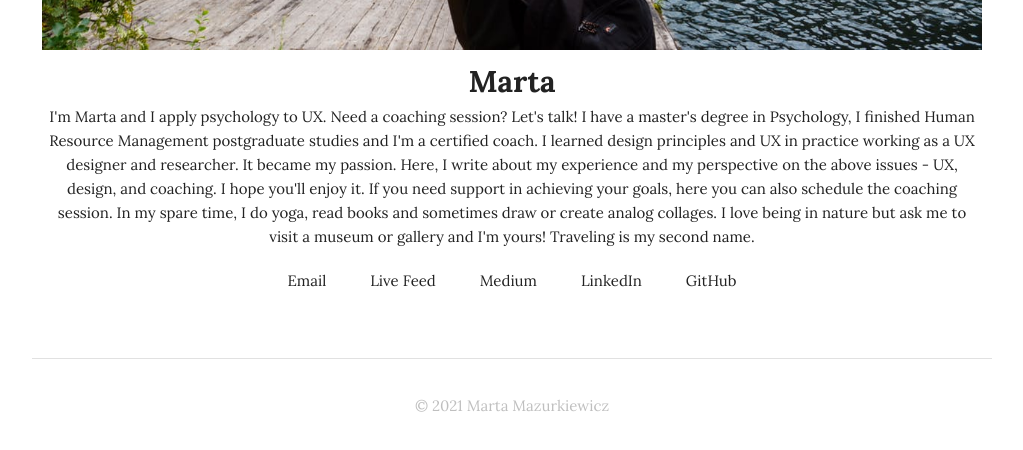
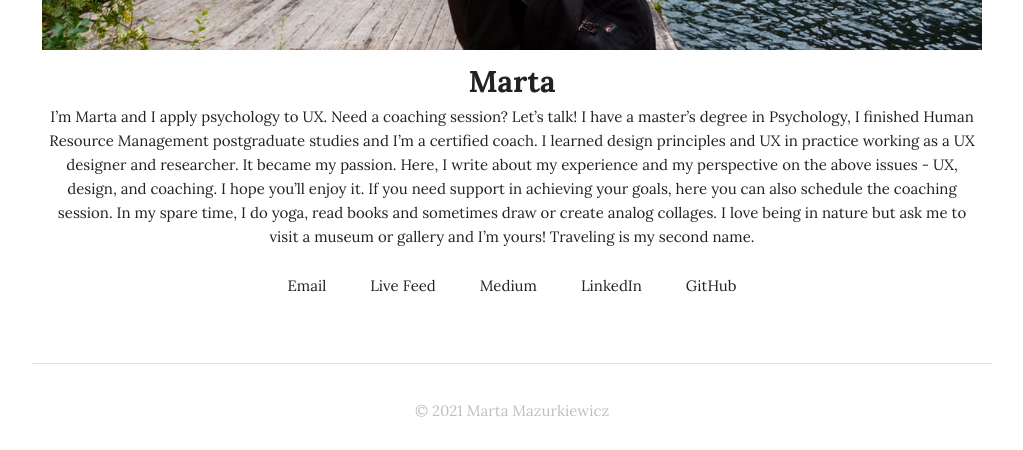
Before and after one commit to mazurki/mazurki.github.io, a Jekyll site: the page built from index.html, in a window 1280 px wide. Shown: the part 1905-2355 px from the top of the page, without its empty margins (128-1151 px from the left). Built offline with Jekyll 4.4.1, drawn with Linux system fonts in a browser that asks for light colours; the list of posts is cut into pages by our own code.

Commit message:
Markdownify about

```diff
--- a/_includes/footer.html
+++ b/_includes/footer.html
@@ -12,7 +12,7 @@
             {{ site.your_name }}
           </div>
           <div class="about-desc">
-            {{ site.about_yourself }}
+            {{ site.about_yourself | markdownify }}
           </div>
 
           <div class="about-social">
```
